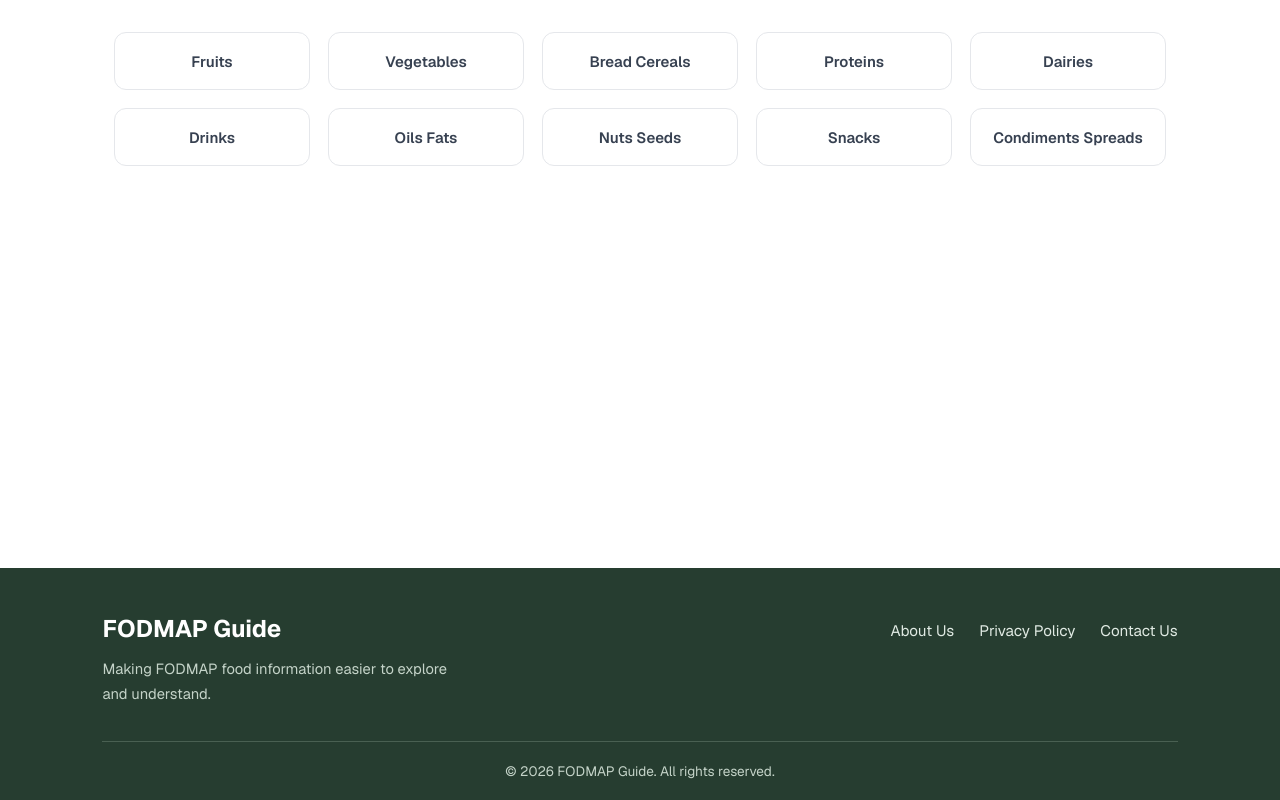
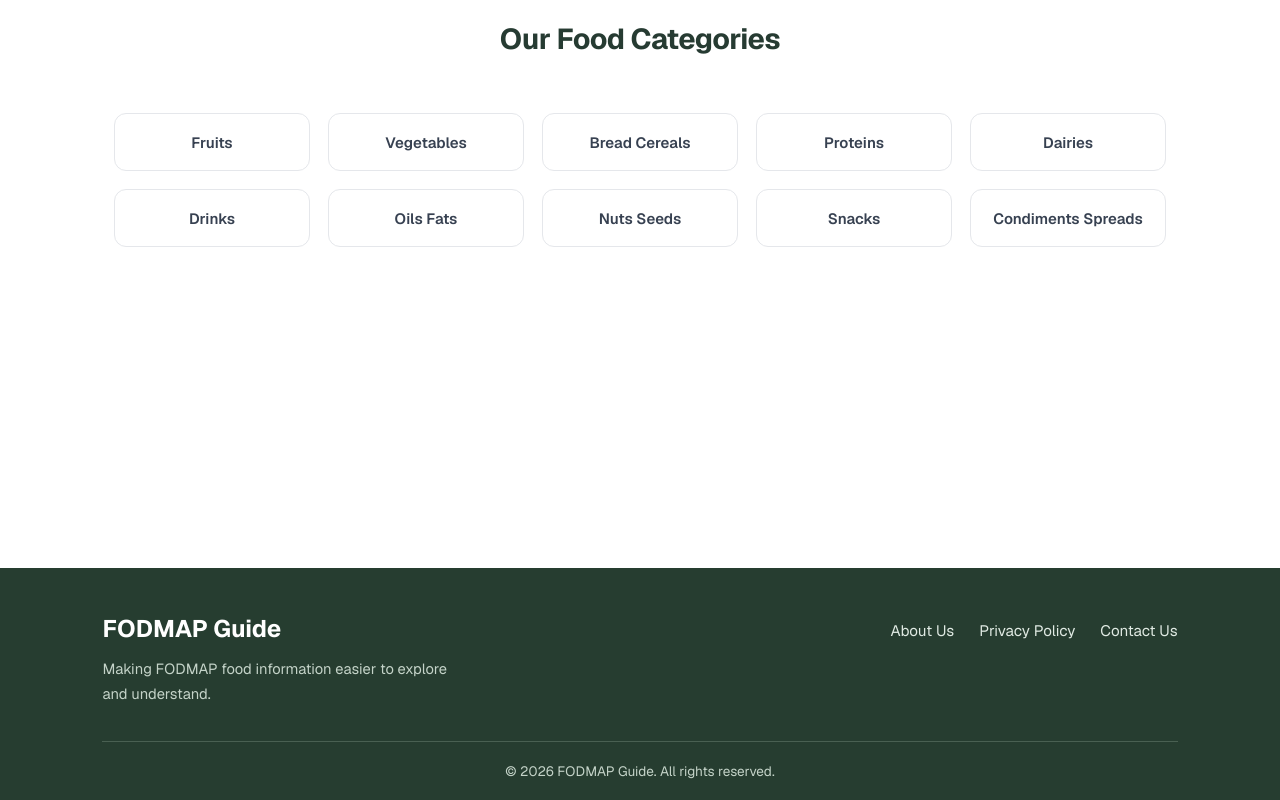
Before and after one commit to wayneymc-max/ready, a Next.js app: page /category in a window 1280 px wide. Built offline with nearby package versions, Linux system fonts and the light colour scheme.

Commit message:
Add canonical URLs to intercepted pages

```diff
--- a/src/app/category/page.js
+++ b/src/app/category/page.js
@@ -1,4 +1,3 @@
-
 import Link from "next/link";
 import OverAll from "@/components/overAll";
 import styles from "./page.module.css";
@@ -19,6 +18,11 @@ const foods = [
 export default function Home() {
     return (
         <main className={styles.pageContainer}>
+
+            <h1 className={styles.categoriesTitle}>
+                Our Food Categories
+            </h1>
+
             <OverAll foods={foods} />
 
             <footer className={styles.footer}>
--- a/src/app/category/page.module.css
+++ b/src/app/category/page.module.css
@@ -89,3 +89,22 @@
         gap: 16px;
     }
 }
+
+.categoriesTitle {
+    width: 100%;
+    text-align: center;
+    font-size: 1.8rem;
+    font-weight: 700;
+    color: #263b32;
+    margin: 0 0 24px;
+    letter-spacing: -0.5px;
+    align-self: center;
+    padding-top: 20px;
+}
+
+@media (max-width: 600px) {
+    .categoriesTitle {
+        font-size: 1.45rem;
+        margin-bottom: 18px;
+    }
+}
```
Also changed, not shown: src/app/category/[category]/@modal/(.)[slug]/page.js (+24 -1 lines).
